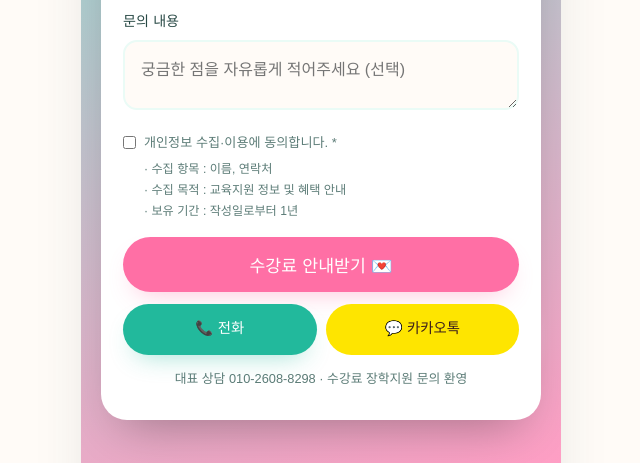
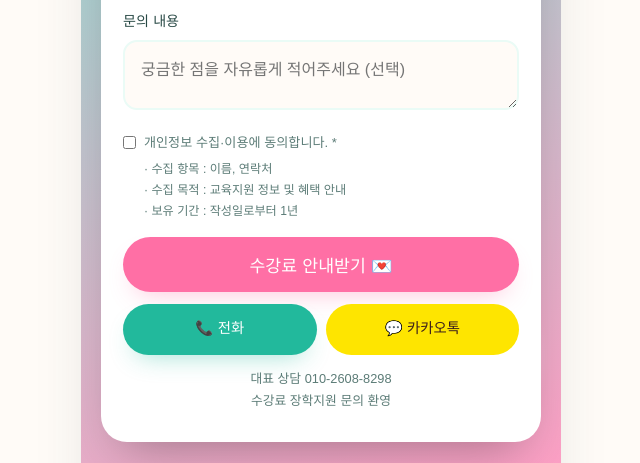
Before and after one commit to toorootoo/evawpet-bundang.com, a plain HTML site: page index.html in a window 1280 px wide. Shown: the part 6205-6668 px from the top of the page, without its empty margins (319-959 px from the left). Drawn offline with Linux system fonts and the light colour scheme; a web font is replaced by a local one.

Commit message:
Add files via upload

```diff
--- a/index.html
+++ b/index.html
@@ -457,7 +457,7 @@ body{padding-bottom:72px}
           <a href="tel:01026088298" onclick="return callNow(event)" class="btn btn-mint">📞 전화</a>
           <a href="https://open.kakao.com/o/sF3H2uih" target="_blank" rel="noopener" class="btn btn-kakao">💬 카카오톡</a>
         </div>
-        <p class="formnote">대표 상담 010-2608-8298 · 수강료 장학지원 문의 환영</p>
+        <p class="formnote">대표 상담 010-2608-8298<br>수강료 장학지원 문의 환영</p>
       </div>
       <div class="success" id="successView">
         <div class="big">🎉🐶</div>
```
